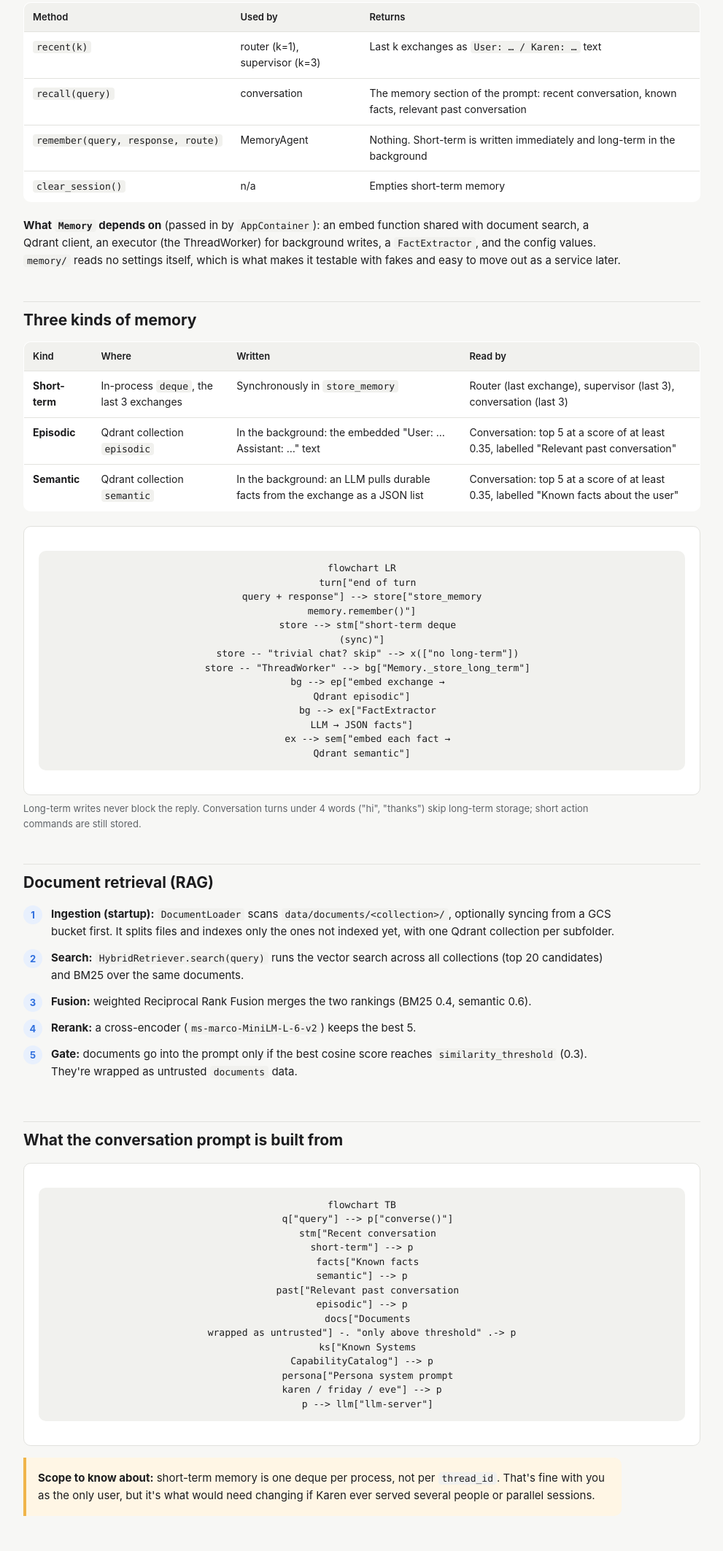
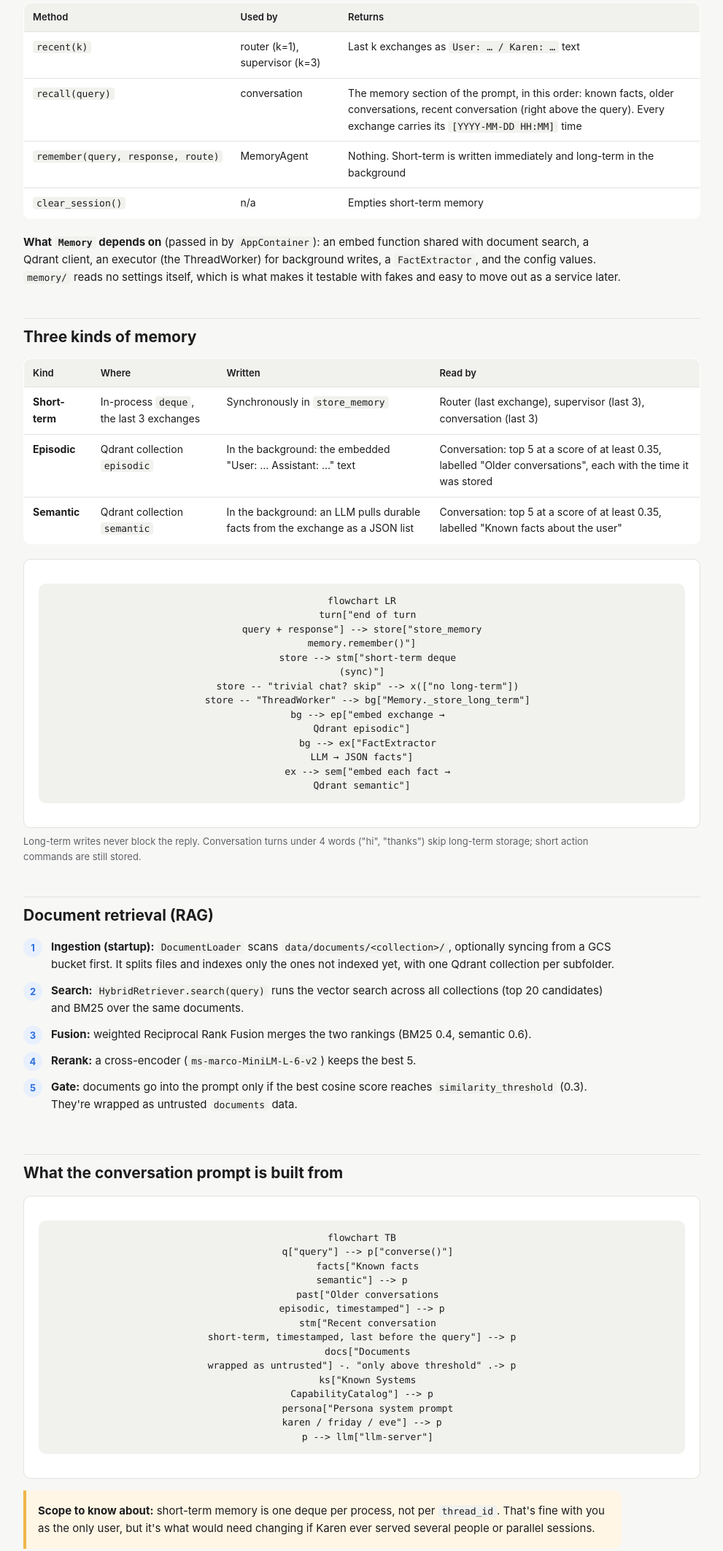
Before and after one commit to adityasonale/ecosystem, a plain HTML site: page karen-memory.html in a window 1280 px wide. Shown: the part 1136-3262 px from the top of the page at 73% size, without its empty margins (264-1255 px from the left). Drawn offline with Linux system fonts and the light colour scheme.

Commit message:
karen-memory page: new memory prompt order and timestamps
Co-Authored-By: Claude Opus 5.5 <noreply@anthropic.com>

```diff
--- a/karen-memory.html
+++ b/karen-memory.html
@@ -49,7 +49,7 @@ flowchart TB
 <table>
   <tr><th>Method</th><th>Used by</th><th>Returns</th></tr>
   <tr><td><code>recent(k)</code></td><td>router (k=1), supervisor (k=3)</td><td>Last k exchanges as <code>User: … / Karen: …</code> text</td></tr>
-  <tr><td><code>recall(query)</code></td><td>conversation</td><td>The memory section of the prompt: recent conversation, known facts, relevant past conversation</td></tr>
+  <tr><td><code>recall(query)</code></td><td>conversation</td><td>The memory section of the prompt, in this order: known facts, older conversations, recent conversation (right above the query). Every exchange carries its <code>[YYYY-MM-DD HH:MM]</code> time</td></tr>
   <tr><td><code>remember(query, response, route)</code></td><td>MemoryAgent</td><td>Nothing. Short-term is written immediately and long-term in the background</td></tr>
   <tr><td><code>clear_session()</code></td><td>n/a</td><td>Empties short-term memory</td></tr>
 </table>
@@ -59,7 +59,7 @@ flowchart TB
 <table>
   <tr><th>Kind</th><th>Where</th><th>Written</th><th>Read by</th></tr>
   <tr><td><strong>Short-term</strong></td><td>In-process <code>deque</code>, the last 3 exchanges</td><td>Synchronously in <code>store_memory</code></td><td>Router (last exchange), supervisor (last 3), conversation (last 3)</td></tr>
-  <tr><td><strong>Episodic</strong></td><td>Qdrant collection <code>episodic</code></td><td>In the background: the embedded "User: … Assistant: …" text</td><td>Conversation: top 5 at a score of at least 0.35, labelled "Relevant past conversation"</td></tr>
+  <tr><td><strong>Episodic</strong></td><td>Qdrant collection <code>episodic</code></td><td>In the background: the embedded "User: … Assistant: …" text</td><td>Conversation: top 5 at a score of at least 0.35, labelled "Older conversations", each with the time it was stored</td></tr>
   <tr><td><strong>Semantic</strong></td><td>Qdrant collection <code>semantic</code></td><td>In the background: an LLM pulls durable facts from the exchange as a JSON list</td><td>Conversation: top 5 at a score of at least 0.35, labelled "Known facts about the user"</td></tr>
 </table>
 
@@ -91,9 +91,9 @@ flowchart LR
 <pre class="mermaid">
 flowchart TB
   q["query"] --> p["converse()"]
-  stm["Recent conversation<br/>short-term"] --> p
   facts["Known facts<br/>semantic"] --> p
-  past["Relevant past conversation<br/>episodic"] --> p
+  past["Older conversations<br/>episodic, timestamped"] --> p
+  stm["Recent conversation<br/>short-term, timestamped, last before the query"] --> p
   docs["Documents<br/>wrapped as untrusted"] -. "only above threshold" .-> p
   ks["Known Systems<br/>CapabilityCatalog"] --> p
   persona["Persona system prompt<br/>karen / friday / eve"] --> p
```
